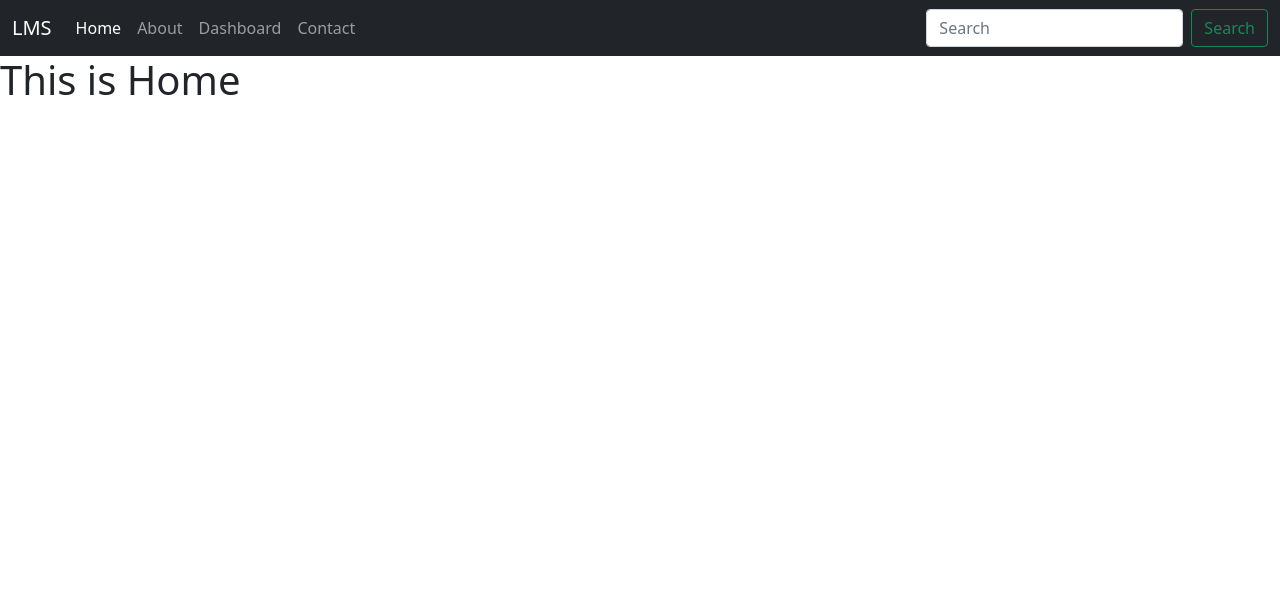
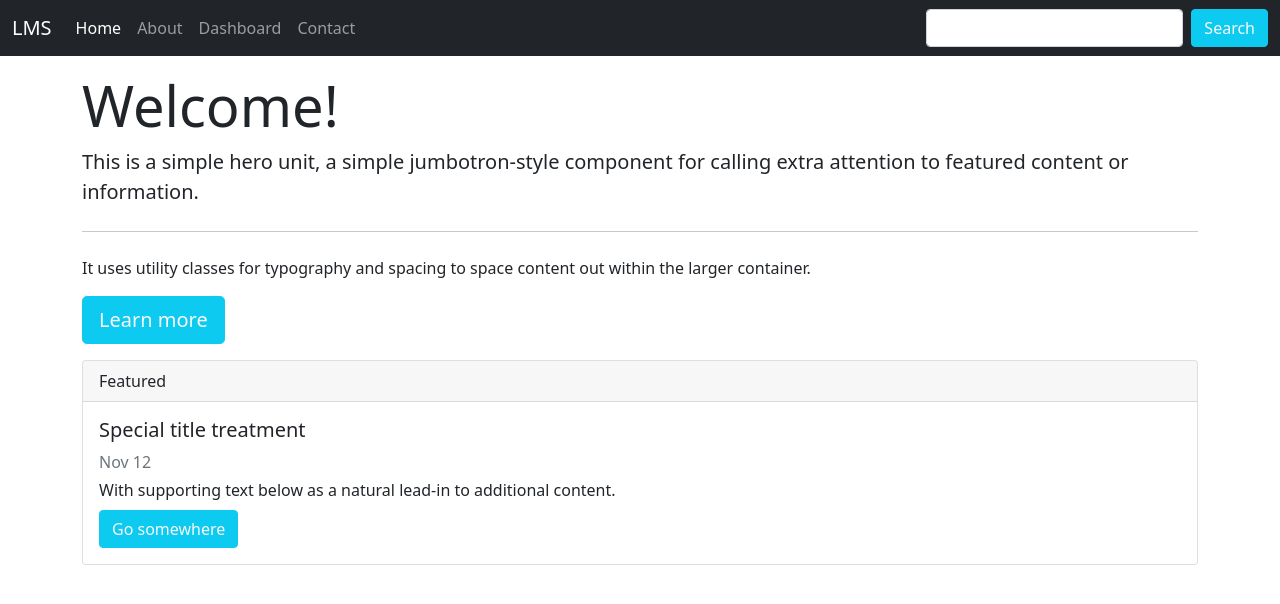
Before and after one commit to git-group-projects/LMSrepo, a Django app: page / in a window 1280 px wide. Shown: the top 604 px of the page. Run offline with Django 3.2, Linux system fonts and the light colour scheme.

```diff
--- a/LMS/dashboard/urls.py
+++ b/LMS/dashboard/urls.py
@@ -4,6 +4,6 @@ from . import views
 
 urlpatterns = [
     path('', views.index, name='index'),
-    path('comments/', views.comment, name='comment'),
+    path('comment/', views.comment, name='comment'),
     path('<str:slug>', views.post, name='post',)
 ]
--- a/LMS/home/templates/home/about.html
+++ b/LMS/home/templates/home/about.html
@@ -1,5 +1,6 @@
 {% extends 'base.html' %}
 {% block title %}About{% endblock title %}
+{% block aboutactive %}active{% endblock aboutactive %}
 {% block content %}
 
 {% endblock content %}
--- a/LMS/home/templates/home/contact.html
+++ b/LMS/home/templates/home/contact.html
@@ -1,5 +1,6 @@
 {% extends 'base.html' %}
 {% block title %}Contact{% endblock title %}
+{% block contactactive %}active{% endblock contactactive %}
 {% block content %}
 <div class="container">
 <div class="h2 my-3 d-flex justify-content-first">Contact Administration</div>
@@ -22,7 +23,7 @@
     <label for="complaint" class="form-label">Post your complaint:</label>
     <textarea name="complaint" class="form-control" id="complaint" cols="30" rows="4"></textarea>
   </div>
-  <button type="submit" class="btn btn-success">Submit</button>
+  <button type="submit" class="btn btn-info text-light">Submit</button>
 </form>
 </div>
 {% endblock content %}
--- a/LMS/home/templates/home/home.html
+++ b/LMS/home/templates/home/home.html
@@ -1,5 +1,31 @@
 {% extends 'base.html' %}
 {% block title %} Home {% endblock title %}
+{% block homeactive %}active{% endblock homeactive %}
 {% block content %}
-    <h1>This is Home</h1>
+    <div class="container my-3">
+        <div class="jumbotron">
+        <h1 class="display-4">Welcome!</h1>
+        <p class="lead">This is a simple hero unit, a simple jumbotron-style component for calling extra attention to featured content or information.</p>
+        <hr class="my-4">
+        <p>It uses utility classes for typography and spacing to space content out within the larger container.</p>
+        <p class="lead">
+            <a class="btn btn-info text-light btn-lg" href="/dashboard" role="button">Learn more</a>
+        </p>
+        </div>
+    </div>
+    <div class="container">
+    <div class="card">
+    <div class="card-header">
+    Featured
+    </div>
+    <div class="card-body">
+    <h5 class="card-title">Special title treatment</h5>
+    <div class="mb-1 text-muted">Nov 12</div>
+    <p class="card-text mb-2">With supporting text below as a natural lead-in to additional content.</p>
+
+    <a href="/dashboard/post" class="btn btn-info text-light">Go somewhere</a>
+    </div>
+    </div>
+    </div>
+
 {% endblock %}
--- a/LMS/home/templates/home/notice.html
+++ b/LMS/home/templates/home/notice.html
@@ -1,2 +1,3 @@
 {% extends 'base.html' %}
 {% block title %}Notice{% endblock title %}
+{% block noticeactive %}active{% endblock noticeactive %}
--- a/LMS/templates/base.html
+++ b/LMS/templates/base.html
@@ -21,29 +21,28 @@
     <div class="collapse navbar-collapse" id="navbarSupportedContent">
       <ul class="navbar-nav me-auto mb-2 mb-lg-0">
         <li class="nav-item">
-          <a class="nav-link active" aria-current="page" href="/">Home</a>
+          <a class="nav-link {% block homeactive %}{% endblock homeactive %}" aria-current="page" href="/">Home</a>
         </li>
         <li class="nav-item">
-          <a class="nav-link" href="/about">About</a>
+          <a class="nav-link {% block aboutactive %}{% endblock aboutactive %}" href="/about">About</a>
         </li>
         <li class="nav-item">
-          <a class="nav-link " href="/dashboard" tabindex="-1" aria-disabled="false">Dashboard</a>
+          <a class="nav-link {% block dashboardactive %}{% endblock dashboardactive %}" href="/dashboard" tabindex="-1" aria-disabled="false">Dashboard</a>
         </li>
         <li class="nav-item">
-          <a class="nav-link " href="/contact" tabindex="-1" aria-disabled="false">Contact</a>
+          <a class="nav-link {% block contactactive %}{% endblock contactactive %}" href="/contact" tabindex="-1" aria-disabled="false">Contact</a>
         </li>
       </ul>
       <form class="d-flex">
-        <input class="form-control me-2" type="search" placeholder="Search" aria-label="Search">
-        <button class="btn btn-outline-success" type="submit">Search</button>
+        <input class="form-control me-2" type="search"  aria-label="Search">
+        <button class="btn btn-info text-light" type="submit">Search</button>
       </form>
     </div>
   </div>
 </nav>
 
 {% for message in messages  %}
-  <div class="alert alert-{{ message.tags }} alert-dismissible fade show mb-0" role="alert">
-  <strong>Message: </strong>{{ message }}
+  <div class="alert alert-{{ message.tags }} alert-dismissible fade show mb-0" role="alert">{{ message }}
   <button type="button" class="btn-close " data-bs-dismiss="alert" aria-label="Close"></button>
   </div>
 {% endfor %}
```
Also changed, not shown: LMS/dashboard/templates/dashboard/index.html (+20 -0 lines), LMS/static/css/style.css (added).
